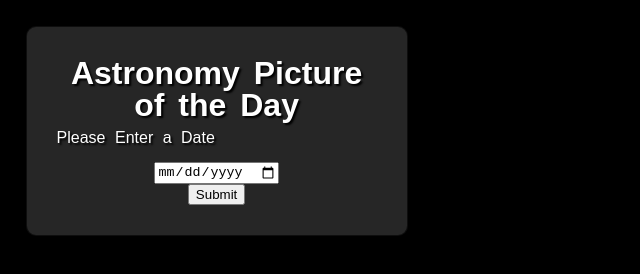
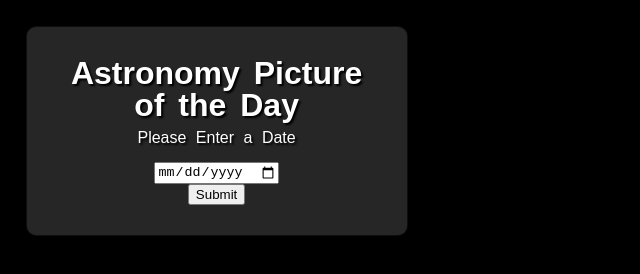
Before and after one commit to viniciusr-cmd/APOD-resilia, a plain HTML site: page index.html in a window 1280 px wide. Shown: the whole page, without its empty margins (0-640 px from the left). Drawn offline with Linux system fonts and the light colour scheme; a web font is replaced by a local one.

Commit message:
added center text in main div

```diff
--- a/style.css
+++ b/style.css
@@ -28,7 +28,8 @@ main {
     width: 25%;
     padding: 30px;
     word-spacing: 5px;
-    margin: 2% 2% 0% 2%
+    margin: 2% 2% 0% 2%;
+    align-items: center;
 }
 
 .title{
```
